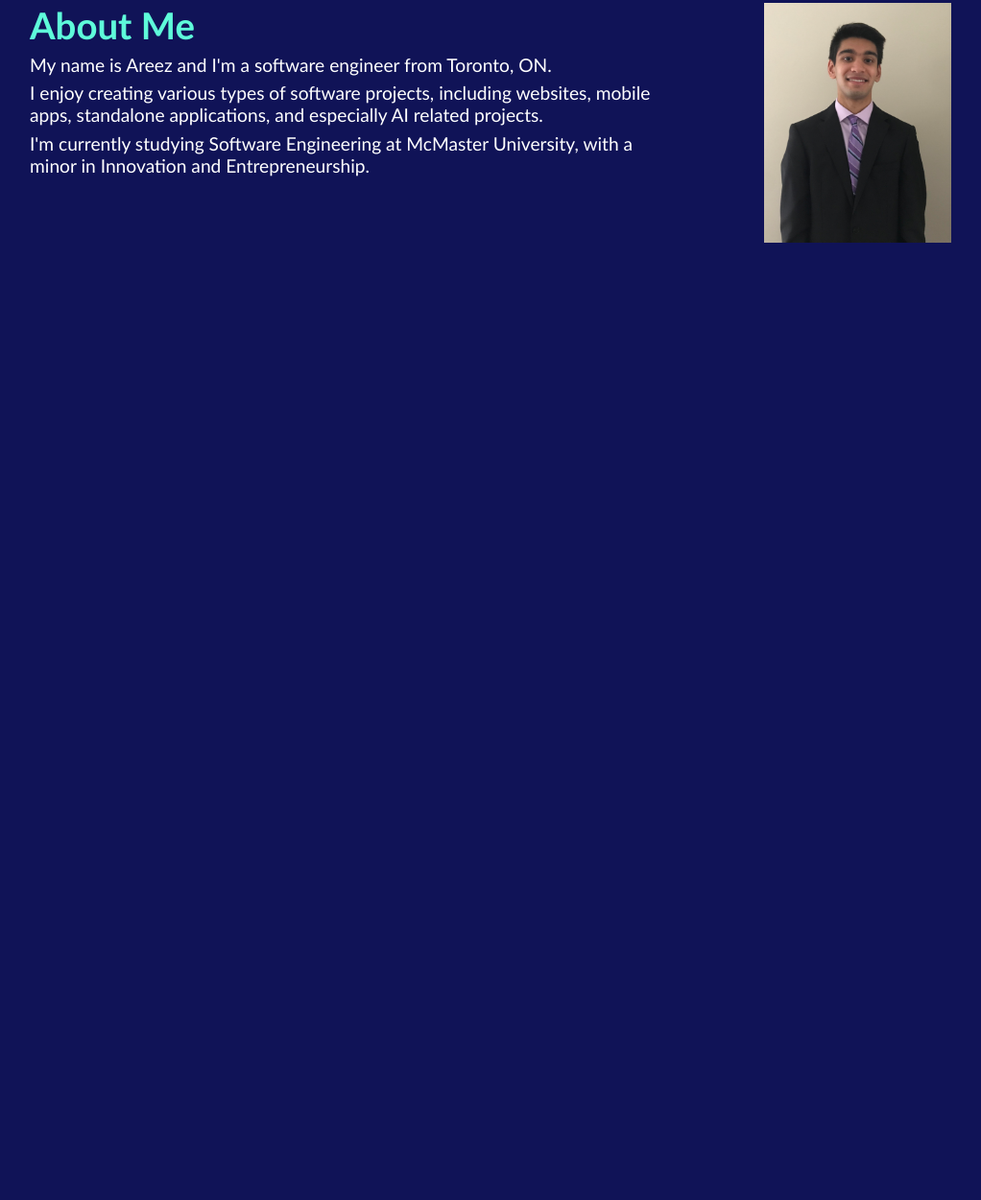
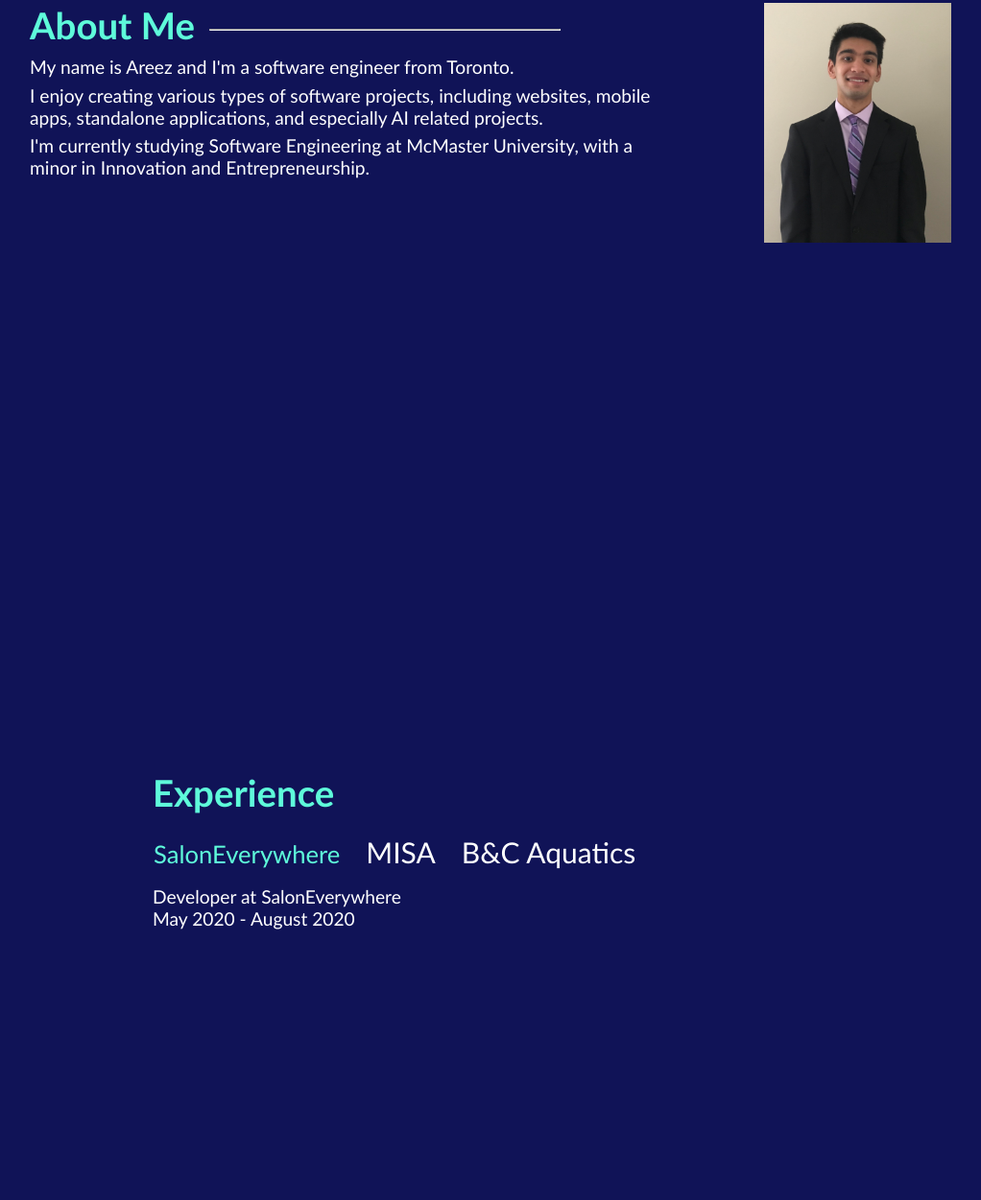
Before and after one commit to areezvisram/areezvisram.com, a Gatsby site: page / in a window 1280 px wide. Shown: the part 1005-2256 px from the top of the page at 96% size, without its empty margins (169-1191 px from the left). Before the commit the page ends 1456 px from the top, so only its background shows below. Built offline with nearby package versions, Linux system fonts and the light colour scheme; Gatsby itself is replaced by a stand-in of ours.

Commit message:
worked on experience section

```diff
--- a/src/components/aboutMe.js
+++ b/src/components/aboutMe.js
@@ -5,9 +5,11 @@ const aboutMe = () => {
   return (
     <div className="about-me-container" id="about">
       <div className="me-all">
-        <div className="about-me-title">About Me</div>
+        <div className="about-me-title">
+          About Me<hr className="about-line"></hr>
+        </div>
         <div className="about-me-description">
-          My name is Areez and I'm a software engineer from Toronto, ON.{" "}
+          My name is Areez and I'm a software engineer from Toronto.{" "}
         </div>
         <div className="about-me-description">
           I enjoy creating various types of software projects, including
--- /dev/null
+++ b/src/components/experience.js
@@ -0,0 +1,87 @@
+import React from "react"
+
+const Experience = () => {
+  function MISAClicked() {
+    var MISAButton = document.getElementById('MISA');
+    MISAButton.style.color = '#5efbda';
+    var SEButton = document.getElementById('SE');
+    SEButton.style.color = '#fff';
+    var BCButton = document.getElementById('B&C');
+    BCButton.style.color = '#fff'
+    var MISADesc = document.getElementById('MISAdesc');
+    MISADesc.style.display = 'block';
+    var SEDesc = document.getElementById('SEdesc');
+    SEDesc.style.display = 'none';
+    var BCDesc = document.getElementById('BCdesc');
+    BCDesc.style.display = 'none';
+  }
+
+  function SEClicked() {
+    var MISAButton = document.getElementById('MISA');
+    MISAButton.style.color = '#fff';
+    var SEButton = document.getElementById('SE');
+    SEButton.style.color = '#5efbda';
+    var BCButton = document.getElementById('B&C');
+    BCButton.style.color = '#fff'
+    var MISADesc = document.getElementById('MISAdesc');
+    MISADesc.style.display = 'none';
+    var SEDesc = document.getElementById('SEdesc');
+    SEDesc.style.display = 'block';
+    var BCDesc = document.getElementById('BCdesc');
+    BCDesc.style.display = 'none';
+  }
+
+  function BCClicked() {
+    var MISAButton = document.getElementById('MISA');
+    MISAButton.style.color = '#fff';
+    var SEButton = document.getElementById('SE');
+    SEButton.style.color = '#fff';
+    var BCButton = document.getElementById('B&C');
+    BCButton.style.color = '#5efbda'
+    var MISADesc = document.getElementById('MISAdesc');
+    MISADesc.style.display = 'none';
+    var SEDesc = document.getElementById('SEdesc');
+    SEDesc.style.display = 'none';
+    var BCDesc = document.getElementById('BCdesc');
+    BCDesc.style.display = 'block';
+  }
+
+  return (
+    <div className="experience-container" id="experience">
+      <div className="experience-all">
+        <div className="experience-title">Experience</div>
+        <ul className="experience-list">
+          <li>
+            <button id="SE" onClick={SEClicked} className="experience-button-clicked">
+              <span>SalonEverywhere</span>
+            </button>
+          </li>
+          <li>
+            <button id="MISA" onClick={MISAClicked} className="experience-button-not-clicked">
+              <span>MISA</span>
+            </button>
+          </li>
+          <li>
+            <button id="B&C" onClick={BCClicked}className="experience-button-not-clicked">
+              <span>B&C Aquatics</span>
+            </button>
+          </li>
+        </ul>
+        <div className="experience-description-container" id="SEdesc">
+          <div className="experience-position">Developer at SalonEverywhere</div>
+          <div className="experience-date">May 2020 - August 2020</div>
+        </div>
+        <div className="experience-description-container" id="MISAdesc" style={{display:'none'}}>
+          <div className="experience-position">Executive Team Member of MISA</div>
+          <div className="experience-date">September 2019 - April 2020</div>
+        </div>
+        <div className="experience-description-container" id="BCdesc" style={{display:'none'}}>
+          <div className="experience-position">Lifeguard at B&C Aquatics</div>
+          <div className="experience-date">January 2016 - August 2019</div>
+        </div>
+      </div>
+    </div>
+  )
+}
+
+export default Experience
--- a/src/components/header.js
+++ b/src/components/header.js
@@ -12,14 +12,14 @@ const Header = () => (
       zIndex: `50`
     }}
   >
-    <div className="container">
+    <div className="header-container">
       <div className="inner-header">
         <Logo />
         <div className="navigation">
           <nav>
             <AnchorLink to="/#about">About</AnchorLink>
-            <Link to="/experience">Experience</Link>
-            <Link to="/work">Work</Link>
+            <AnchorLink to="/#experience">Experience</AnchorLink>
+            <Link to="/work">Projects</Link>
             <Link to="/contact">Contact</Link>
             <Link to="/resume">Resume</Link>
           </nav>
--- a/src/pages/index.js
+++ b/src/pages/index.js
@@ -5,7 +5,7 @@ import Header from "../components/header"
 import "../styles/styles.scss"
 import Introduction from "../components/introduction"
 import AboutMe from "../components/aboutMe"
-
+import Experience from "../components/experience"
 
 const IndexPage = () => {
   return (
@@ -20,6 +20,7 @@ const IndexPage = () => {
       <Header />
       <Introduction/>
       <AboutMe />
+      <Experience company="SalonEverywhere" jobTitle="Developer" dates="May 2020 to August 2020" description="pleb"/>
       <a href="https://github.com/areezvisram" target="_blank">
         <Github />
       </a>
@@ -28,7 +29,6 @@ const IndexPage = () => {
       </a>
 
 
-
     </div>
   )
 }
--- a/src/styles/styles.scss
+++ b/src/styles/styles.scss
@@ -23,20 +23,25 @@ body {
   height: 500vh;
   min-width: 1870px;
   margin: 0 auto;
+  z-index: -1;
 
   @media (max-width: 1870px) {
     width: 1760px;
     min-width: 1760px;
+    .header-container {
+      width: 1760px;
+      min-width: 1760px;
+    }
   }
 
   @media (max-width: 1760px) and (min-width: 1471px) {
     width: 1470px;
     min-width: 1470px;
-    // .me-all {
-    //   display: none;
-    // }
+    .header-container {
+      width: 1470px;
+      min-width: 1470px;
+    }
     .me {
-      //display: none;
       height: 300px !important;
       width: 400px !important;
       object-fit: contain !important;
@@ -46,8 +51,11 @@ body {
   @media (max-width: 1470px) {
     width: 1280px;
     min-width: 1280px;
+    .header-container {
+      width: 1280px;
+      min-width: 1280px;
+    }
     .me {
-      //display: none;
       height: 300px !important;
       width: 400px !important;
       object-fit: contain !important;
@@ -56,12 +64,17 @@ body {
   @media (max-width: 1280px) {
     width: 976px;
     min-width: 976px;
+
+    .header-container {
+      width: 976px;
+      min-width: 976px;
+    }
     .me {
-      //display: none;
       height: 250px !important;
       width: 350px !important;
       object-fit: contain !important;
     }
+
 
     @media (max-width: 1250px) {
       .me-all {
@@ -69,9 +82,21 @@ body {
       }
     }
   }
+
+  @media (max-width: 1035px) and (min-width: 500px) {
+    .about-line {
+      display: none !important;
+    }
+  }
+
   @media (max-width: 976px) and (min-width: 481px) {
     width: 768px;
     min-width: 768px;
+
+    .header-container {
+      width: 768px;
+      min-width: 768px;
+    }
     .me-all {
       margin-right: 15% !important;
       width: 70% !important;
@@ -112,6 +137,11 @@ header {
   position: absolute;
   top: 0px;
   z-index: 10;
+  .header-container {
+    width: 1870px;
+    min-width: 1870px;
+    margin: 0 auto;
+    z-index: -1;
     .inner-header {
       display: flex;
       align-items: center;
@@ -129,6 +159,7 @@ header {
             font-family: $font;
             &:last-child {
               margin-right: 0px;
+            }
           }
         }
       }
@@ -212,7 +243,18 @@ header {
       font-weight: bold;
       font-size: 3vw;
       font-family: $font;
+
     }
+    .about-line{
+      display: inline-block;
+      vertical-align: middle;
+      width: 55%;
+      margin-inline-start: 15px !important;
+      margin-right: 0% !important;
+
+
+    }
+
     .about-me-description {
       color: $white;
       margin-top: 1%;
@@ -221,6 +263,90 @@ header {
       font-family: $font;
       display: flex;
     }
+  }
+}
+
+.experience-container {
+  z-index: 20;
+  display: flex;
+  flex-direction: row;
+  margin-top: 1800px;
+  width: 100%;
+  height: 56%;
+  position: absolute;
+  background-color: $background;
+  .experience-all {
+    max-height: 400px !important;
+    max-width: 750px;
+    margin-left: 25%;
+    .experience-position {
+      color: $white;
+      font-family: $font;
+      font-size: 1.5vw;
+    }
+    .experience-date {
+      color: $white;
+      font-family: $font;
+      font-size: 1.5vw;
+    }
+    .experience-title {
+      color: $lightblue;
+      background-color: $background;
+      font-weight: bold;
+      font-size: 3vw;
+      font-family: $font;
+    }
+    .experience-list {
+      display: block;
+      position: relative;
+      width: max-content;
+      list-style-type: none;
+      color: $background;
+      margin-top: 20px !important;
+      margin-left: -5px;
+      padding: 0;
+    }
+    ul > li {
+      display: inline-block;
+      zoom: 1;
+      *display: inline;
+    }
+  }
+  .experience-button-clicked {
+    cursor: pointer;
+    position: relative;
+    display: flex;
+    background-color: $background;
+    color: $lightblue;
+    text-decoration: none;
+    font-size: 2vw;
+    font-family: $font;
+    z-index: 30;
+    text-decoration-skip-ink: auto;
+    border: 0;
+    background: none;
+    box-shadow: none;
+    border-radius: 0px;
+    outline: none;
+    margin-right: 15px;
+  }
+  .experience-button-not-clicked {
+    cursor: pointer;
+    position: relative;
+    display: flex;
+    background-color: $background;
+    color: $white;
+    text-decoration: none;
+    font-size: 30px;
+    font-family: $font;
+    z-index: 30;
+    text-decoration-skip-ink: auto;
+    border: 0;
+    background: none;
+    box-shadow: none;
+    border-radius: 0px;
+    outline: none;
+    margin-right: 15px;
   }
 }
 
@@ -300,6 +426,12 @@ header {
       }
     }
   }
+  @media (max-width: 360px){
+    .about-line {
+      display: none !important;
+    }
+  }
+
 }
 
 //iPad View
```
Lines whose indentation alone changed are shown as unchanged.
